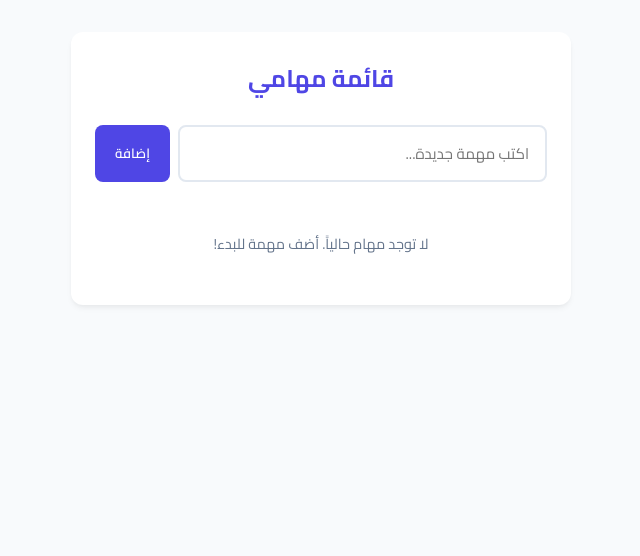
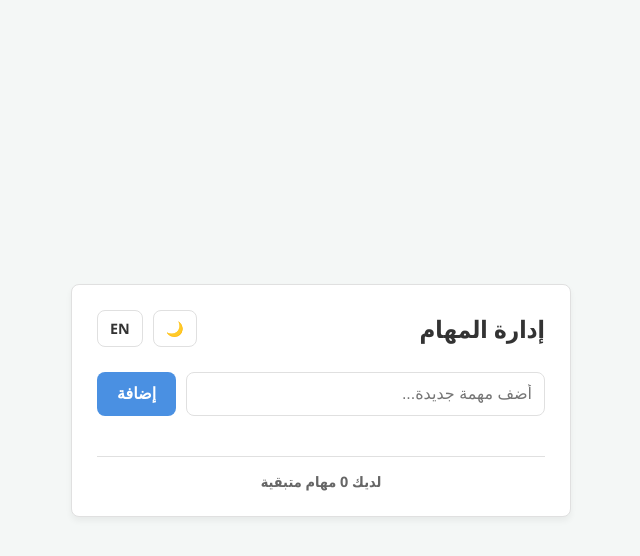
Before and after one commit to nalzaza/todo, a plain HTML site: page index.html in a window 1280 px wide. Shown: the whole page, without its empty margins (319-959 px from the left). Drawn offline with Linux system fonts and the light colour scheme; a web font is replaced by a local one.

Commit message:
Add files via upload

```diff
--- a/index.html
+++ b/index.html
@@ -3,166 +3,218 @@
 <head>
     <meta charset="UTF-8">
     <meta name="viewport" content="width=device-width, initial-scale=1.0">
-    <title>قائمة مهامي المبسطة</title>
-    <link rel="preconnect" href="https://fonts.googleapis.com">
-    <link rel="preconnect" href="https://fonts.gstatic.com" crossorigin>
-    <link href="https://fonts.googleapis.com/css2?family=Cairo:wght@400;600;700&display=swap" rel="stylesheet">
-
+    <title>إدارة المهام | Task Manager</title>
     <style>
-        /* إعدادات التصميم العام */
-        :root {
-            --bg-color: #f8fafc;
-            --card-color: #ffffff;
-            --text-main: #1e293b;
-            --text-muted: #64748b;
-            --primary-color: #4f46e5;
-            --primary-hover: #4338ca;
-            --danger-color: #ef4444;
-            --danger-hover: #dc2626;
-            --border-color: #e2e8f0;
+        /* --- استدعاء خط Cairo المحلي --- */
+        @font-face {
+            font-family: 'Cairo';
+            src: url('Cairo.ttf') format('truetype');
+            font-weight: 100 900; /* يدعم جميع الأوزان إذا كان الملف متغير Variable */
+            font-style: normal;
+            font-display: swap;
         }
 
+        /* --- المتغيرات ولوحة الألوان --- */
+        :root {
+            --bg-primary: #f4f7f6;
+            --bg-card: #ffffff;
+            --text-main: #333333;
+            --text-muted: #666666;
+            --accent-color: #4a90e2;
+            --accent-hover: #357abd;
+            --danger-color: #e74c3c;
+            --danger-hover: #c0392b;
+            --success-color: #2ecc71;
+            --border-color: #e0e0e0;
+            --shadow: 0 4px 6px rgba(0,0,0,0.05);
+            --radius: 8px;
+        }
+
+        [data-theme="dark"] {
+            --bg-primary: #121212;
+            --bg-card: #1e1e1e;
+            --text-main: #f5f5f5;
+            --text-muted: #b0b0b0;
+            --accent-color: #3782df;
+            --accent-hover: #4a90e2;
+            --border-color: #333333;
+            --shadow: 0 4px 6px rgba(0,0,0,0.3);
+        }
+
+        /* --- التنسيقات العامة --- */
         * {
             box-sizing: border-box;
             margin: 0;
             padding: 0;
-            font-family: 'Cairo', sans-serif;
+            /* تطبيق خط Cairo كخط أساسي مع بدائل احتياطية */
+            font-family: 'Cairo', 'Segoe UI', Tahoma, Geneva, Verdana, sans-serif;
+            transition: background-color 0.3s, color 0.3s;
         }
 
         body {
-            background-color: var(--bg-color);
+            background-color: var(--bg-primary);
             color: var(--text-main);
             display: flex;
             justify-content: center;
-            align-items: flex-start;
+            align-items: center;
             min-height: 100vh;
-            padding: 2rem 1rem;
+            padding: 20px;
         }
 
-        /* حاوية التطبيق الرئيسية */
         .app-container {
-            background-color: var(--card-color);
+            background-color: var(--bg-card);
             width: 100%;
             max-width: 500px;
-            border-radius: 12px;
-            box-shadow: 0 4px 6px -1px rgba(0, 0, 0, 0.05), 0 2px 4px -1px rgba(0, 0, 0, 0.03);
-            padding: 1.5rem;
+            border-radius: var(--radius);
+            box-shadow: var(--shadow);
+            padding: 25px;
+            border: 1px solid var(--border-color);
+        }
+
+        /* --- الهيدر وأزرار التحكم --- */
+        header {
+            display: flex;
+            justify-content: space-between;
+            align-items: center;
+            margin-bottom: 25px;
         }
 
         header h1 {
             font-size: 1.5rem;
-            font-weight: 700;
-            margin-bottom: 1.5rem;
-            text-align: center;
-            color: var(--primary-color);
+            font-weight: 700; /* خط Cairo يبدو رائعاً بوزن عريض في العناوين */
         }
 
-        /* نموذج إضافة مهمة جديدة */
-        .todo-form {
+        .controls {
             display: flex;
-            gap: 0.5rem;
-            margin-bottom: 1.5rem;
+            gap: 10px;
         }
 
-        .todo-input {
-            flex: 1;
-            padding: 0.75rem 1rem;
-            border: 2px solid var(--border-color);
-            border-radius: 8px;
-            font-size: 0.95rem;
-            outline: none;
-            transition: border-color 0.2s;
+        .btn-icon {
+            background: none;
+            border: 1px solid var(--border-color);
+            color: var(--text-main);
+            padding: 8px 12px;
+            border-radius: var(--radius);
+            cursor: pointer;
+            font-size: 0.9rem;
+            font-weight: 600;
+            display: flex;
+            align-items: center;
+            justify-content: center;
         }
 
-        .todo-input:focus {
-            border-color: var(--primary-color);
+        .btn-icon:hover {
+            background-color: var(--border-color);
         }
 
-        .add-btn {
-            background-color: var(--primary-color);
+        /* --- نموذج إضافة مهمة --- */
+        .input-group {
+            display: flex;
+            gap: 10px;
+            margin-bottom: 20px;
+        }
+
+        .input-group input {
+            flex: 1;
+            padding: 12px;
+            border: 1px solid var(--border-color);
+            border-radius: var(--radius);
+            background-color: var(--bg-card);
+            color: var(--text-main);
+            font-size: 1rem;
+            font-family: 'Cairo', sans-serif; /* لضمان تطبيقه داخل المدخلات */
+        }
+
+        .input-group input:focus {
+            outline: 2px solid var(--accent-color);
+        }
+
+        .btn-add {
+            background-color: var(--accent-color);
             color: white;
             border: none;
-            padding: 0.75rem 1.25rem;
-            border-radius: 8px;
-            font-weight: 600;
+            padding: 0 20px;
+            border-radius: var(--radius);
             cursor: pointer;
-            transition: background-color 0.2s;
+            font-size: 1rem;
+            font-weight: 700;
+            font-family: 'Cairo', sans-serif;
         }
 
-        .add-btn:hover {
-            background-color: var(--primary-hover);
+        .btn-add:hover {
+            background-color: var(--accent-hover);
         }
 
-        /* قائمة المهام */
-        .todo-list {
+        /* --- قائمة المهام --- */
+        .task-list {
             list-style: none;
+            max-height: 400px;
+            overflow-y: auto;
         }
 
-        .todo-item {
+        .task-item {
             display: flex;
+            justify-content: space-between;
             align-items: center;
-            justify-content: space-between;
-            padding: 0.85rem 1rem;
+            padding: 12px;
             border-bottom: 1px solid var(--border-color);
-            transition: background-color 0.2s;
+            animation: fadeIn 0.3s ease;
         }
 
-        .todo-item:last-child {
+        @keyframes fadeIn {
+            from { opacity: 0; transform: translateY(-10px); }
+            to { opacity: 1; transform: translateY(0); }
+        }
+
+        .task-item:last-child {
             border-bottom: none;
         }
 
-        .todo-content {
-            display: flex;
-            align-items: center;
-            gap: 0.75rem;
+        .task-text {
+            cursor: pointer;
             flex: 1;
-            cursor: pointer;
+            word-break: break-all;
+            padding: 0 10px;
+            font-weight: 600;
         }
 
-        /* تعديل شكل صندوق الاختيار الافتراضي */
-        .todo-checkbox {
-            width: 1.2rem;
-            height: 1.2rem;
-            accent-color: var(--primary-color);
-            cursor: pointer;
-        }
-
-        .todo-text {
-            font-size: 1rem;
-            word-break: break-word;
-            transition: color 0.2s, text-decoration 0.2s;
-        }
-
-        /* حالة المهمة المنجزة */
-        .completed .todo-text {
+        .task-item.completed .task-text {
             text-decoration: line-through;
             color: var(--text-muted);
         }
 
-        /* زر الحذف */
-        .delete-btn {
+        .btn-delete {
             background: none;
             border: none;
-            color: var(--text-muted);
+            color: var(--danger-color);
+            cursor: pointer;
+            font-size: 1.1rem;
+            padding: 5px;
+        }
+
+        .btn-delete:hover {
+            color: var(--danger-hover);
+        }
+
+        /* الإحصائيات */
+        .footer-stats {
+            margin-top: 20px;
+            padding-top: 15px;
+            border-top: 1px solid var(--border-color);
             font-size: 0.9rem;
             font-weight: 600;
-            cursor: pointer;
-            padding: 0.25rem 0.5rem;
-            border-radius: 4px;
-            transition: color 0.2s, background-color 0.2s;
+            color: var(--text-muted);
+            text-align: center;
         }
 
-        .delete-btn:hover {
-            color: var(--danger-color);
-            background-color: #fef2f2;
-        }
-
-        /* رسالة القائمة الفارغة */
-        .empty-state {
-            text-align: center;
-            color: var(--text-muted);
-            font-size: 0.9rem;
-            padding: 1.5rem 0;
+        /* التجاوب مع الشاشات الصغيرة جداً */
+        @media (max-width: 400px) {
+            .app-container {
+                padding: 15px;
+            }
+            header h1 {
+                font-size: 1.2rem;
+            }
         }
     </style>
 </head>
@@ -170,101 +222,101 @@
 
     <div class="app-container">
         <header>
-            <h1>قائمة مهامي</h1>
+            <h1 id="app-title">إدارة المهام</h1>
+            <div class="controls">
+                <button class="btn-icon" id="theme-toggle" aria-label="Toggle Theme">🌙</button>
+                <button class="btn-icon" id="lang-toggle">EN</button>
+            </div>
         </header>
 
-        <form class="todo-form" id="todoForm">
-            <input type="text" id="todoInput" class="todo-input" placeholder="اكتب مهمة جديدة..." required autocomplete="off">
-            <button type="submit" class="add-btn">إضافة</button>
-        </form>
+        <div class="input-group">
+            <input type="text" id="task-input" placeholder="أضف مهمة جديدة...">
+            <button class="btn-add" id="add-btn">إضافة</button>
+        </div>
 
-        <ul class="todo-list" id="todoList"></ul>
+        <ul class="task-list" id="task-list"></ul>
+
+        <div class="footer-stats" id="footer-stats">
+            لديك <span id="task-count">0</span> مهام متبقية
+        </div>
     </div>
 
     <script>
-        // العناصر من الواجهة
-        const todoForm = document.getElementById('todoForm');
-        const todoInput = document.getElementById('todoInput');
-        const todoList = document.getElementById('todoList');
+        const i18n = {
+            ar: { title: "إدارة المهام", placeholder: "أضف مهمة جديدة...", addBtn: "إضافة", stats: "لديك {count} مهام متبقية" },
+            en: { title: "Task Manager", placeholder: "Add a new task...", addBtn: "Add", stats: "You have {count} tasks left" }
+        };
 
-        // مصفوفة تخزين المهام (تحمل البيانات من LocalStorage أولاً أو تبدأ فارغة)
-        let todos = JSON.parse(localStorage.getItem('todos')) || [];
+        const appTitle = document.getElementById('app-title');
+        const taskInput = document.getElementById('task-input');
+        const addBtn = document.getElementById('add-btn');
+        const taskList = document.getElementById('task-list');
+        const footerStats = document.getElementById('footer-stats');
+        const themeToggle = document.getElementById('theme-toggle');
+        const langToggle = document.getElementById('lang-toggle');
 
-        // دالة لحفظ التغييرات في LocalStorage
-        function saveToLocalStorage() {
-            localStorage.setItem('todos', JSON.stringify(todos));
+        let tasks = JSON.parse(localStorage.getItem('tasks')) || [];
+        let currentLang = localStorage.getItem('lang') || 'ar';
+        let currentTheme = localStorage.getItem('theme') || 'light';
+
+        function updateUI() {
+            document.documentElement.lang = currentLang;
+            document.documentElement.dir = currentLang === 'ar' ? 'rtl' : 'ltr';
+
+            appTitle.textContent = i18n[currentLang].title;
+            taskInput.placeholder = i18n[currentLang].placeholder;
+            addBtn.textContent = i18n[currentLang].addBtn;
+            langToggle.textContent = currentLang === 'ar' ? 'EN' : 'عربي';
+
+            document.documentElement.setAttribute('data-theme', currentTheme);
+            themeToggle.textContent = currentTheme === 'light' ? '🌙' : '☀️';
+
+            renderTasks();
+
+            localStorage.setItem('lang', currentLang);
+            localStorage.setItem('theme', currentTheme);
+            localStorage.setItem('tasks', JSON.stringify(tasks));
         }
 
-        // دالة لعرض المهام في الواجهة
-        function renderTodos() {
-            // مسح القائمة الحالية قبل إعادة البناء
-            todoList.innerHTML = '';
-
-            // إذا كانت القائمة فارغة، اعرض رسالة توضيحية
-            if (todos.length === 0) {
-                todoList.innerHTML = '<li class="empty-state">لا توجد مهام حالياً. أضف مهمة للبدء!</li>';
-                return;
-            }
-
-            // بناء عناصر القائمة
-            todos.forEach((todo) => {
+        function renderTasks() {
+            taskList.innerHTML = '';
+            tasks.forEach((task, index) => {
                 const li = document.createElement('li');
-                li.className = `todo-item ${todo.completed ? 'completed' : ''}`;
-
+                li.className = `task-item ${task.completed ? 'completed' : ''}`;
                 li.innerHTML = `
-                    <div class="todo-content" onclick="toggleTodo(${todo.id})">
-                        <input type="checkbox" class="todo-checkbox" ${todo.completed ? 'checked' : ''}>
-                        <span class="todo-text">${todo.text}</span>
-                    </div>
-                    <button class="delete-btn" onclick="deleteTodo(${todo.id})">حذف</button>
+                    <span class="task-text" onclick="toggleTask(${index})">${task.text}</span>
+                    <button class="btn-delete" onclick="deleteTask(${index})" aria-label="Delete">🗑️</button>
                 `;
-
-                todoList.appendChild(li);
+                taskList.appendChild(li);
             });
+            const activeTasksCount = tasks.filter(t => !t.completed).length;
+            footerStats.innerHTML = i18n[currentLang].stats.replace('{count}', activeTasksCount);
         }
 
-        // ميزة 1: إضافة مهمة نصية جديدة
-        todoForm.addEventListener('submit', (e) => {
-            e.preventDefault(); // منع إعادة تحميل الصفحة عند الإرسال
+        function addTask() {
+            const text = taskInput.value.trim();
+            if (text === '') return;
+            tasks.push({ text: text, completed: false });
+            taskInput.value = '';
+            updateUI();
+        }
 
-            const text = todoInput.value.trim();
-            if (!text) return;
+        window.toggleTask = function(index) {
+            tasks[index].completed = !tasks[index].completed;
+            updateUI();
+        }
 
-            const newTodo = {
-                id: Date.now(), // معرف فريد يعتمد على الوقت
-                text: text,
-                completed: false
-            };
+        window.deleteTask = function(index) {
+            tasks.splice(index, 1);
+            updateUI();
+        }
 
-            todos.push(newTodo);
-            saveToLocalStorage();
-            renderTodos();
+        addBtn.addEventListener('click', addTask);
+        taskInput.addEventListener('keypress', (e) => { if (e.key === 'Enter') addTask(); });
+        themeToggle.addEventListener('click', () => { currentTheme = currentTheme === 'light' ? 'dark' : 'light'; updateUI(); });
+        langToggle.addEventListener('click', () => { currentLang = currentLang === 'ar' ? 'en' : 'ar'; updateUI(); });
 
-            todoInput.value = ''; // تفريغ الحقل
-            todoInput.focus();
-        });
-
-        // ميزة 3: تحديد مهمة كمنجزة أو العكس
-        window.toggleTodo = function(id) {
-            todos = todos.map(todo => {
-                if (todo.id === id) {
-                    return { ...todo, completed: !todo.completed };
-                }
-                return todo;
-            });
-            saveToLocalStorage();
-            renderTodos();
-        };
-
-        // ميزة 4: حذف مهمة
-        window.deleteTodo = function(id) {
-            todos = todos.filter(todo => todo.id !== id);
-            saveToLocalStorage();
-            renderTodos();
-        };
-
-        // ميزة 2 + 5: العرض الأولي عند فتح التطبيق وجلب البيانات من الذاكرة
-        renderTodos();
+        updateUI();
     </script>
 </body>
 </html>
```
